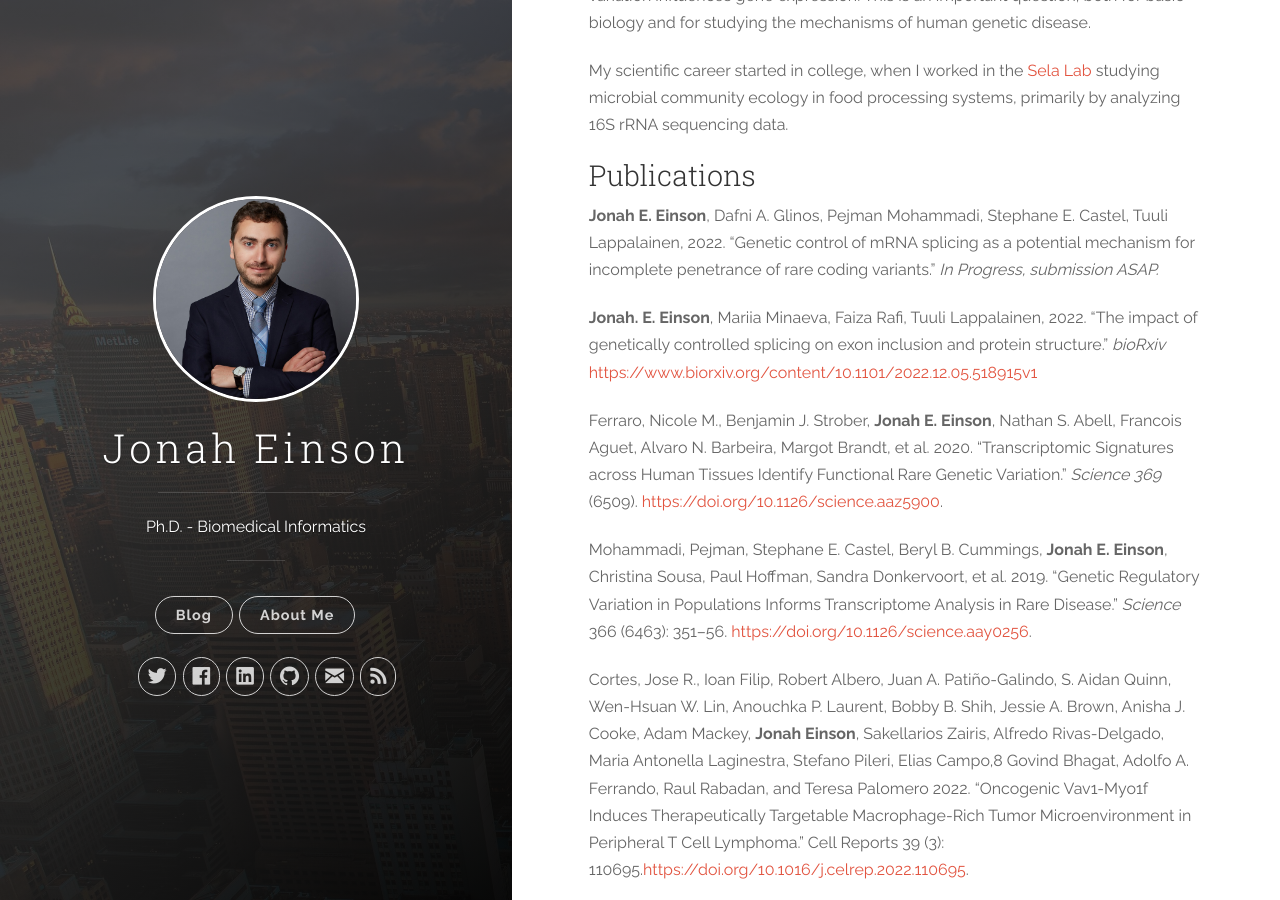
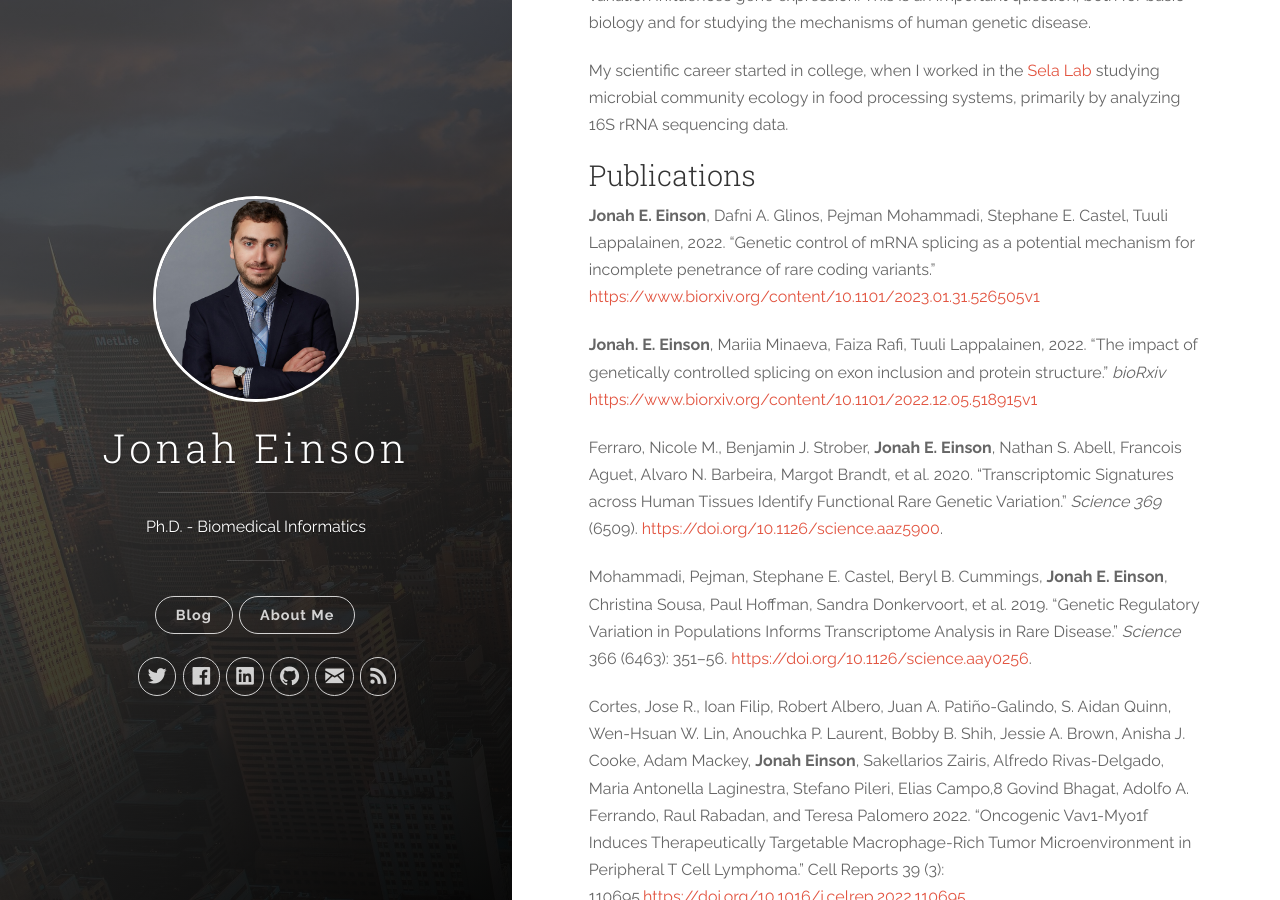
Before and after one commit to jeinson/jeinson.github.io, a Jekyll site: the page built from about.md, in a window 1280 px wide and 900 px high, scrolled down 905 px. Built offline with Jekyll 4.4.1, drawn with Linux system fonts in a browser that asks for light colours.

Commit message:
Updated my publication to include the penetrance paper

```diff
--- a/about.md
+++ b/about.md
@@ -37,7 +37,7 @@ My scientific career started in college, when I worked in the [Sela Lab](https:/
 
 ### Publications
 **Jonah E. Einson**, Dafni A. Glinos, Pejman Mohammadi, Stephane E. Castel, Tuuli Lappalainen, 2022.
-“Genetic control of mRNA splicing as a potential mechanism for incomplete penetrance of rare coding variants.” *In Progress, submission ASAP.*
+“Genetic control of mRNA splicing as a potential mechanism for incomplete penetrance of rare coding variants.” <https://www.biorxiv.org/content/10.1101/2023.01.31.526505v1>
 
 **Jonah. E. Einson**, Mariia Minaeva, Faiza Rafi, Tuuli Lappalainen, 2022. “The impact of genetically
 controlled splicing on exon inclusion and protein structure.” *bioRxiv* <https://www.biorxiv.org/content/10.1101/2022.12.05.518915v1>
```
